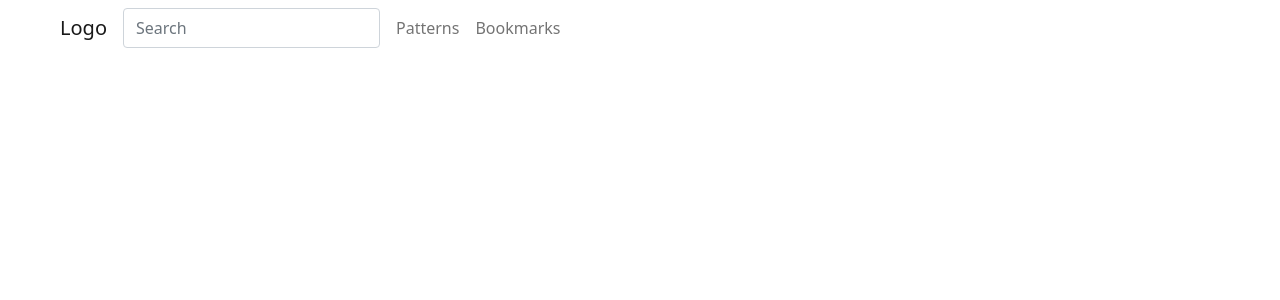
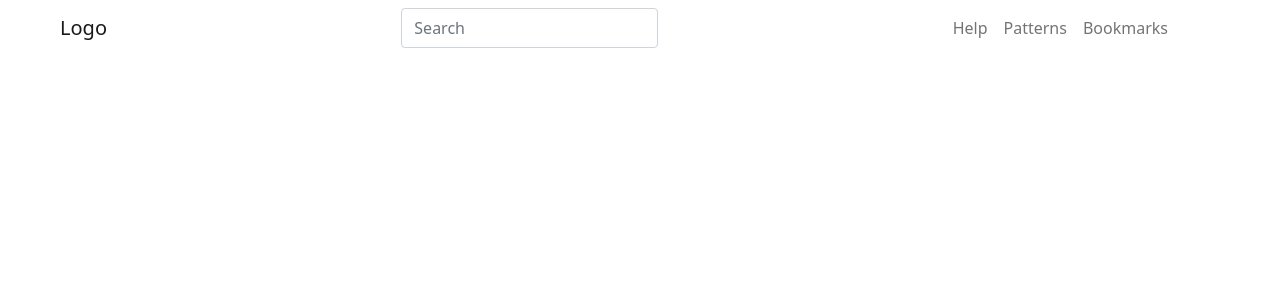
Before and after one commit to zemacedo99/FEUP-DS, a React (Create React App) app in the folder frontend/: page / in a window 1280 px wide. Shown: the top 300 px of the page. Built offline with nearby package versions, Linux system fonts and the light colour scheme.

Commit message:
Added spacing

```diff
--- a/frontend/src/components/NavbarCustom.js
+++ b/frontend/src/components/NavbarCustom.js
@@ -20,8 +20,11 @@ export default class NavbarCustom extends React.Component{
               aria-label="Search"
             />
           </Form>
-          <Nav.Link href="/">Patterns</Nav.Link>
-          <Nav.Link href="/">Bookmarks</Nav.Link>
+          <Nav className="navbar-buttons">
+            <Nav.Link href="/">Help</Nav.Link>
+            <Nav.Link href="/">Patterns</Nav.Link>
+            <Nav.Link href="/">Bookmarks</Nav.Link>
+          </Nav>
         </Nav>
       </Navbar.Collapse>
     </Container>
--- a/frontend/src/style/navbar.css
+++ b/frontend/src/style/navbar.css
@@ -3,5 +3,17 @@
 }
 
 #navbar-container {
+
     margin-left: 3em;
 }
+
+#basic-navbar-nav {
+    width: 100%;
+}
+
+.me-auto {
+    display: flex;
+    width: 100%;
+    justify-content: space-between;
+    margin: 0!important;
+}
```
